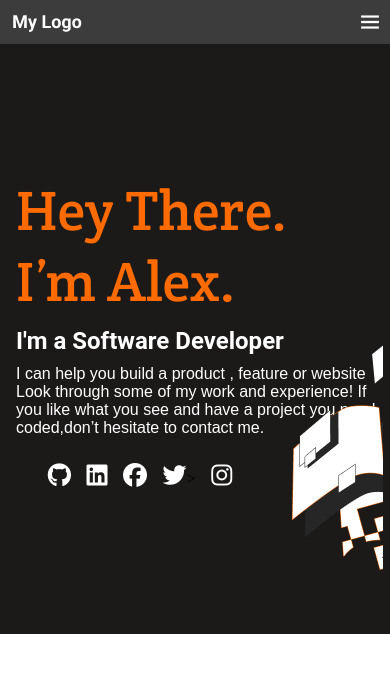
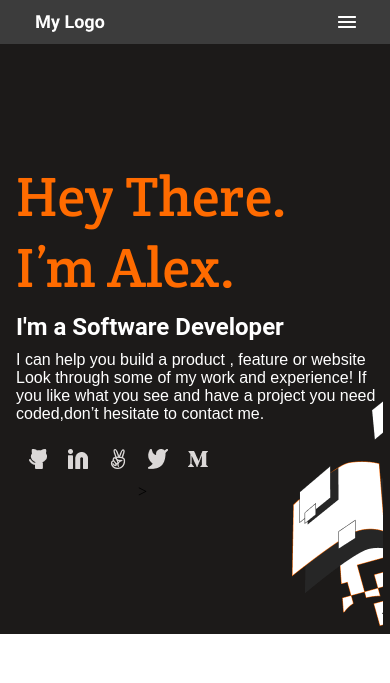
Before and after one commit to Shahid-Bagwan/Portfolio, a plain HTML site: page index.html in a window 390 px wide. Drawn offline with Linux system fonts and the light colour scheme.

Commit message:
Update Index & Style file.
Made the following Changes Suggested by the code reviewer :

- remove the logo image from <nav> tag.

- add margin to logo and hamburger img.

- replace <i> tag with <a>

- remove personal icons & add icons from the figma desing.

- remove image which was overlapping.

```diff
--- a/index.html
+++ b/index.html
@@ -7,8 +7,6 @@
     <meta name="viewport" content="width=device-width, initial-scale=1.0">
     <!-- Linked Stylesheet -->
     <link rel="stylesheet" href="style.css">
-    <!-- link to icons -->
-    <script src="https://kit.fontawesome.com/abaf463a2b.js" crossorigin="anonymous"></script>
     <!-- links to fonts used  -->
     <link rel="preconnect" href="https://fonts.googleapis.com">
     <link rel="preconnect" href="https://fonts.gstatic.com" crossorigin>
@@ -17,9 +15,9 @@
 </head>
 
 <body>
-    <header>
+    <header class="header_1">
+        <img class="img1" src="resources/Logo.png" alt="Logo Icon">
         <nav class="navbar">
-            <img class="img1" src="resources/Logo.png" alt="Logo Icon">
             <img class="img2" src="resources/menu.png" alt="Menu Icon">
         </nav>
     </header>
@@ -32,11 +30,11 @@
                 experience! If you like what you see and have a project you need coded,don’t hesitate to contact me.</p>
             <div>
                 <ul class="social">
-                    <li class="lists"><i class="fa-brands fa-github" ></i></li>
-                    <li class="lists"><i class="fa-brands fa-linkedin" ></i></li>
-                    <li class="lists"><i class="fa-brands fa-facebook" ></i></li>
-                    <li class="lists"><i class="fa-brands fa-twitter" ></i>></li>
-                    <li class="lists"><i class="fa-brands fa-instagram" ></i></li>
+                    <li class="lists"><a href="#"  > <img src="./resources/logo1.png" alt="logo"> </a></li>
+                    <li class="lists"><a href="#"  > <img src="./resources/logo2.png" alt="logo"> </a></li>
+                    <li class="lists"><a href="#" > <img src="./resources/logo3.png" alt="logo"> </a></li>
+                    <li class="lists"><a href="#"  > <img src="./resources/logo4.png" alt="logo"> </a>></li>
+                    <li class="lists"><a href="#"  > <img src="./resources/logo5.png" alt="logo"> </a></li>
                 </ul>
             </div>
             <div class="image_container">
--- a/style.css
+++ b/style.css
@@ -18,6 +18,13 @@ ul {
 
 @media only screen and (min-width: 375px) {
   /* header section */
+  .header_1 {
+    display: flex;
+    justify-content: space-between;
+    align-items: center;
+    padding: 0 23px;
+  }
+
   .navbar {
     display: flex;
   }
@@ -62,7 +69,7 @@ ul {
     font-family: 'Poppins', sans-serif;
     word-wrap: break-word;
     color: white;
-    margin: 0 0 10px 16px;
+    margin: 0 0 0 16px;
     width: 375px;
   }
 
@@ -70,21 +77,18 @@ ul {
     display: flex;
     width: 200px;
     justify-content: space-around;
+    padding: 0 0 0 18px;
   }
 
-  .fa-brands {
-    font-size: 1.5rem; /* Increase the font size as desired */
+  .logo {
+    width: 1.5rem; /* Increase the font size as desired */
     color: white;
-  }
-
-  .fa-instagram {
-    margin: 0;
-    padding: 0;
+    text-decoration: none;
   }
 
   .image_container {
     position: absolute;
-    bottom: 0;
+    bottom: -56px;
     right: -3px;
     margin: 10px;
   }
```
Also changed, not shown: resources/logo1.png (added), resources/logo2.png (added), resources/logo3.png (added), resources/logo4.png (added), resources/logo5.png (added).
